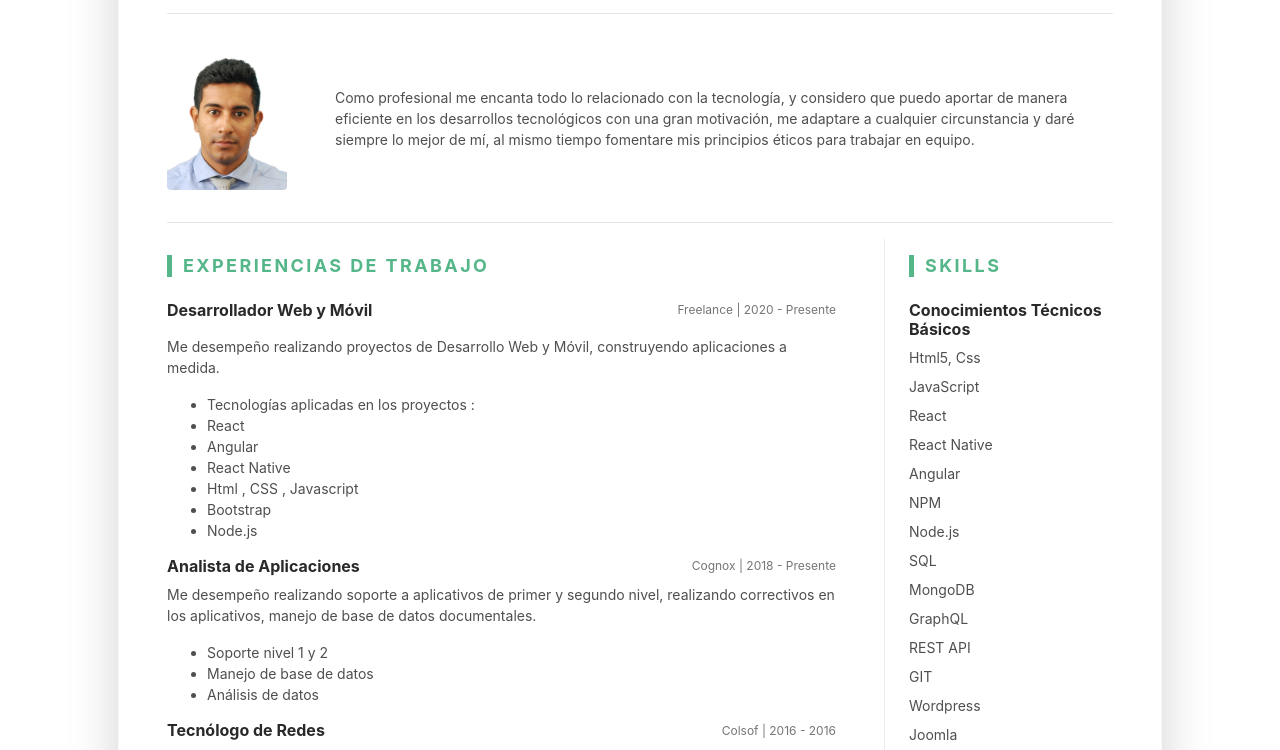
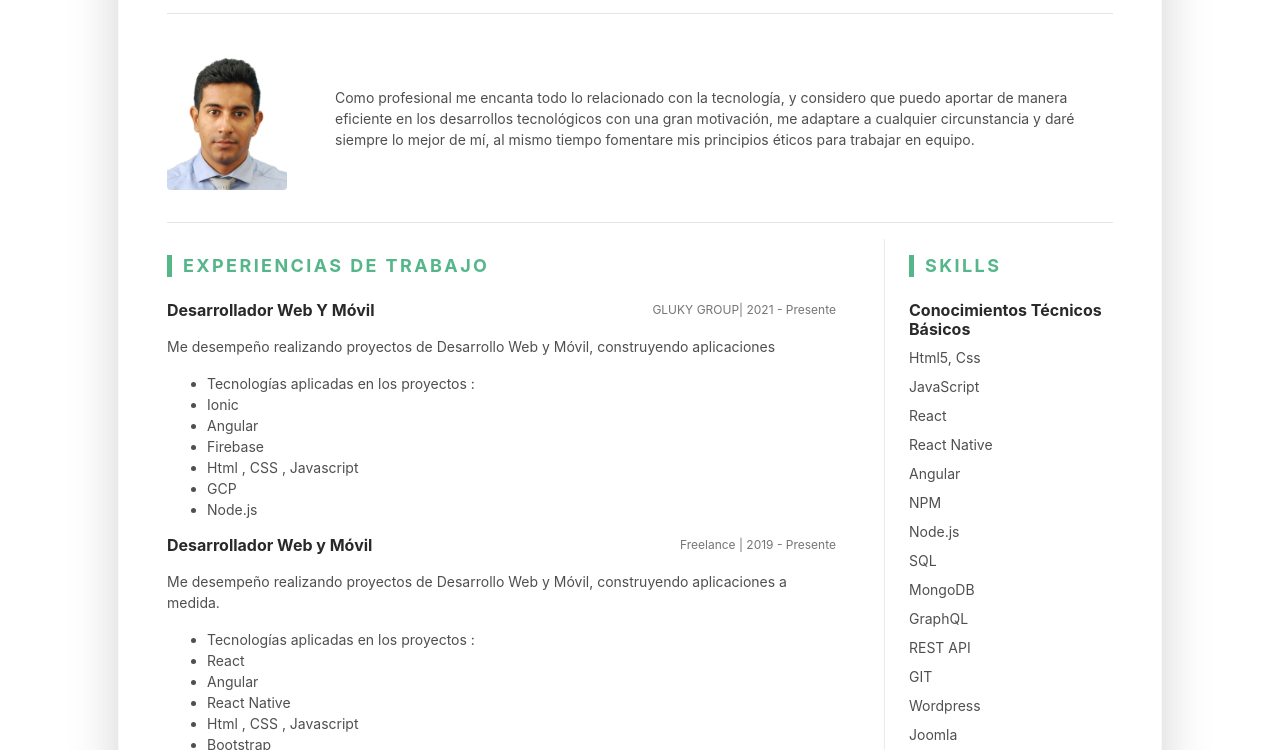
Before and after one commit to eduardokalle/eduardocalle_mycv, a plain HTML site: page index.html in a window 1280 px wide. Shown: the part 196-946 px from the top of the page. Drawn offline with Linux system fonts and the light colour scheme.

Commit message:
Update index.html
UPDATE CV

```diff
--- a/index.html
+++ b/index.html
@@ -63,8 +63,26 @@
 								<h3 class="text-uppercase resume-section-heading mb-4">Experiencias de Trabajo</h3>
 								<div class="item mb-3">
 									<div class="item-heading row align-items-center mb-2">
+										<h4 class="item-title col-12 col-md-6 col-lg-8 mb-2 mb-md-0">Desarrollador Web Y Móvil</h4>
+										<div class="item-meta col-12 col-md-6 col-lg-4 text-muted text-left text-md-right">GLUKY GROUP| 2021 - Presente</div>
+									</div>
+									</div>
+									<div class="item-content">
+										<p>Me desempeño realizando proyectos de Desarrollo Web y Móvil, construyendo aplicaciones</p>
+									    <ul class="resume-list">
+											<li>Tecnologías  aplicadas en los proyectos :</li>
+											<li>Ionic </li>
+											<li>Angular</li>
+											<li>Firebase</li>
+											<li>Html , CSS , Javascript</li>
+											<li>GCP</li>
+											<li>Node.js</li>
+										</ul>
+								</div>
+								<div class="item mb-3">
+									<div class="item-heading row align-items-center mb-2">
 										<h4 class="item-title col-12 col-md-6 col-lg-8 mb-2 mb-md-0">Desarrollador Web y Móvil </h4>
-										<div class="item-meta col-12 col-md-6 col-lg-4 text-muted text-left text-md-right">Freelance | 2020 - Presente</div>
+										<div class="item-meta col-12 col-md-6 col-lg-4 text-muted text-left text-md-right">Freelance | 2019 - Presente</div>
 									</div>
 									</div>
 									<div class="item-content">
@@ -77,6 +95,8 @@
 											<li>Html , CSS , Javascript</li>
 											<li>Bootstrap</li>
 											<li>Node.js</li>
+										        <li>SQL</li>
+											<li>DDEPLOYMENT</li>
 										</ul>
 								</div>
 								<div class="item mb-3">
@@ -89,8 +109,9 @@
 										<p> Me desempeño realizando soporte a aplicativos de primer y segundo nivel, realizando correctivos en los aplicativos, manejo de base de datos documentales.</p>
 										<ul class="resume-list">
 											<li>Soporte nivel 1 y 2 </li>
-											<li>Manejo de base de datos </li>
+											<li>base de datos </li>
 											<li>Análisis de datos</li>
+											<li>Html , CSS , Javascript</li>
 										</ul>
 									</div>
 								</div><!--//item-->
```
